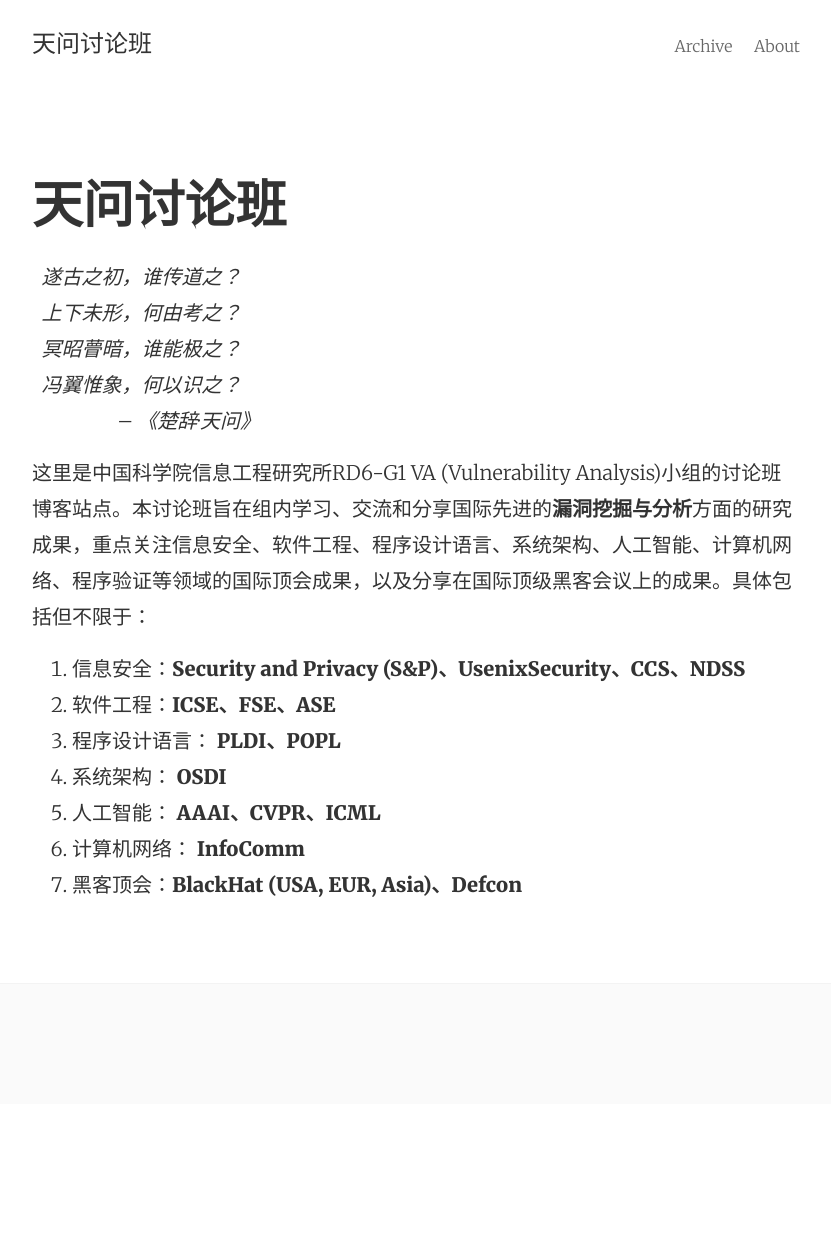
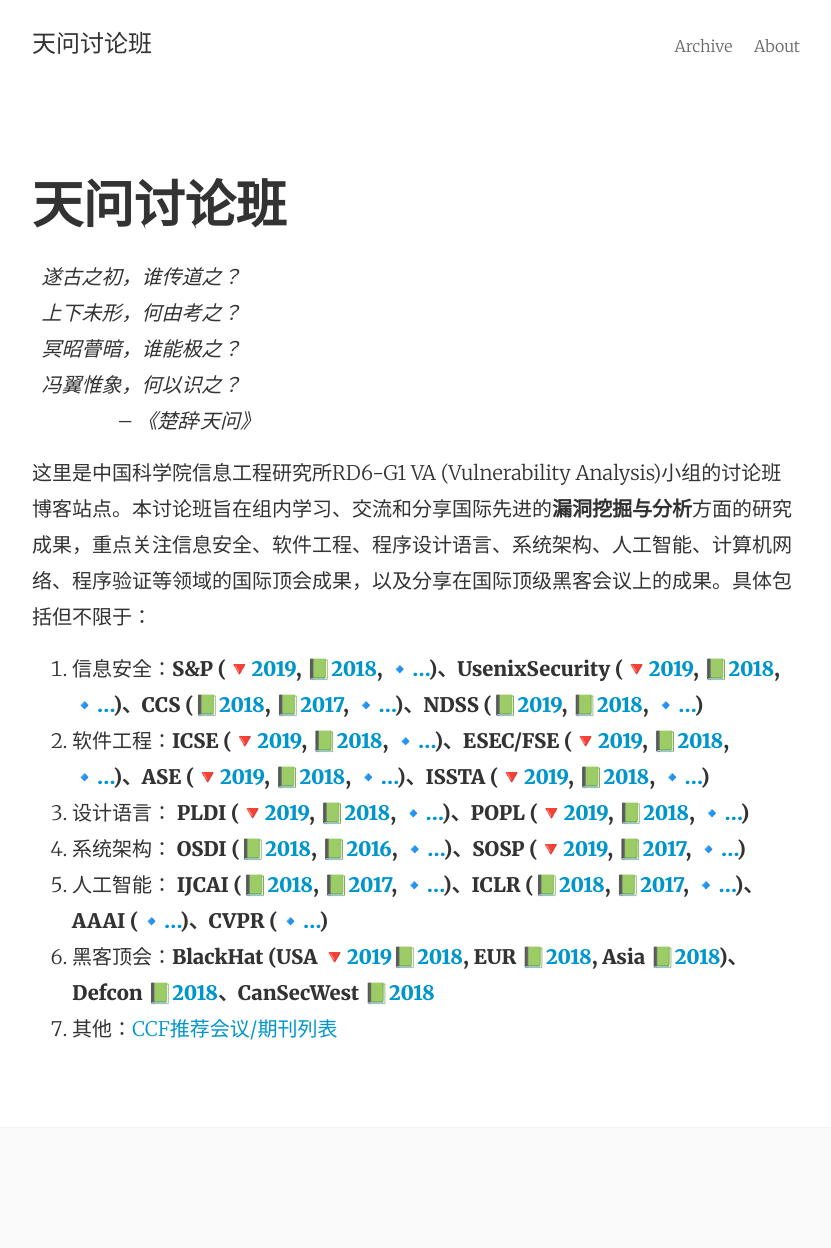
Before and after one commit to taolunban/taolunban.github.io, a Jekyll site: the page built from about.md, in a window 1280 px wide. Shown: the whole page, without its empty margins (224-1055 px from the left). Built offline with Jekyll 4.4.1, drawn with Linux system fonts in a browser that asks for light colours; before the commit the page ends 1104 px from its top, so only the background shows below that.

Commit message:
update conferences on about page

```diff
--- a/about.md
+++ b/about.md
@@ -14,10 +14,15 @@ permalink: /about/
 
 这里是中国科学院信息工程研究所RD6-G1 VA (Vulnerability Analysis)小组的讨论班博客站点。本讨论班旨在组内学习、交流和分享国际先进的**漏洞挖掘与分析**方面的研究成果，重点关注信息安全、软件工程、程序设计语言、系统架构、人工智能、计算机网络、程序验证等领域的国际顶会成果，以及分享在国际顶级黑客会议上的成果。具体包括但不限于：
 
-  1. 信息安全：**Security and Privacy (S&P)、UsenixSecurity、CCS、NDSS**
-  2. 软件工程：**ICSE、FSE、ASE**
-  3. 程序设计语言： **PLDI、POPL**
-  4. 系统架构： **OSDI**
-  5. 人工智能： **AAAI、CVPR、ICML**
-  6. 计算机网络： **InfoComm**
-  7. 黑客顶会：**BlackHat (USA, EUR, Asia)、Defcon**
+   1. 信息安全：**S&P (&#x1F53B;[2019](https://www.ieee-security.org/TC/SP2019/), &#x1F4D7;[2018](https://www.ieee-security.org/TC/SP2018/program.html), &#x1F539;[...](https://dblp.uni-trier.de/db/conf/sp/))、UsenixSecurity (&#x1F53B;[2019](https://www.usenix.org/conference/usenixsecurity19), &#x1F4D7;[2018](https://www.usenix.org/conference/usenixsecurity18/technical-sessions), &#x1F539;[...](https://dblp.uni-trier.de/db/conf/uss/))、CCS (&#x1F4D7;[2018](https://www.sigsac.org/ccs/CCS2018/program/), &#x1F4D7;[2017](https://acmccs.github.io/papers/), &#x1F539;[...](https://dblp.uni-trier.de/db/conf/ccs/))、NDSS (&#x1F4D7;[2019](https://www.ndss-symposium.org/ndss-program/ndss-symposium-2019-program/), &#x1F4D7;[2018](https://www.ndss-symposium.org/ndss2018/programme/), &#x1F539;[...](https://dblp.uni-trier.de/db/conf/ndss/))**
+  2. 软件工程：**ICSE (&#x1F53B;[2019](https://2019.icse-conferences.org/), &#x1F4D7;[2018](http://conferences.computer.org/icse/2018/#!/toc/0), &#x1F539;[...](http://dblp.uni-trier.de/db/conf/icse/))、ESEC/FSE (&#x1F53B;[2019](https://esec-fse19.ut.ee/), &#x1F4D7;[2018](https://2018.fseconference.org/program/program-fse-2018), &#x1F539;[...](
+http://dblp.uni-trier.de/db/conf/sigsoft/))、ASE (&#x1F53B;[2019](https://2019.ase-conferences.org/), &#x1F4D7;[2018](http://www.ase2018.com/?p=program), &#x1F539;[...](http://dblp.uni-trier.de/db/conf/kbse/))、ISSTA (&#x1F53B;[2019](https://conf.researchr.org/home/issta-2019), &#x1F4D7;[2018](https://conf.researchr.org/track/issta-2018/issta-2018-Technical-Papers), &#x1F539;[...](
+http://dblp.uni-trier.de/db/conf/issta/))**
+  3. 设计语言： **PLDI (&#x1F53B;[2019](https://pldi19.sigplan.org/), &#x1F4D7;[2018](https://pldi18.sigplan.org/track/pldi-2018-papers), &#x1F539;[...](https://pldi18.sigplan.org/))、POPL (&#x1F53B;[2019](https://popl19.sigplan.org/), &#x1F4D7;[2018](https://popl18.sigplan.org/track/POPL-2018-papers), &#x1F539;[...](http://dblp.uni-trier.de/db/conf/popl/))**
+  4. 系统架构： **OSDI (&#x1F4D7;[2018](https://www.usenix.org/conference/osdi18/technical-sessions), &#x1F4D7;[2016](https://www.usenix.org/conference/osdi16/program), &#x1F539;[...](https://www.usenix.org/conference/osdi16/program))、SOSP (&#x1F53B;[2019](https://sosp19.rcs.uwaterloo.ca/index.html), &#x1F4D7;[2017](https://www.sigops.org/s/conferences/sosp/2017/program.html), &#x1F539;[...](
+http://dblp.uni-trier.de/db/conf/sosp/))**
+  5. 人工智能： **IJCAI (&#x1F4D7;[2018](https://www.ijcai.org/proceedings/2018/), &#x1F4D7;[2017](https://www.ijcai.org/proceedings/2017/ ), &#x1F539;[...](http://dblp.uni-trier.de/db/conf/ijcai/))、ICLR (&#x1F4D7;[2018](https://iclr.cc/Conferences/2018/Schedule?type=Poster), &#x1F4D7;[2017](https://iclr.cc/archive/www/doku.php%3Fid=iclr2017:schedule.html), &#x1F539;[...](https://iclr.cc/))、AAAI (&#x1F539;[...](
+http://dblp.uni-trier.de/db/conf/aaai/))、CVPR (&#x1F539;[...](
+http://dblp.uni-trier.de/db/conf/cvpr/))**
+  6. 黑客顶会：**BlackHat (USA &#x1F53B;[2019](https://www.blackhat.com/us-19/)&#x1F4D7;[2018](https://www.blackhat.com/us-18/briefings/schedule/), EUR &#x1F4D7;[2018](https://www.blackhat.com/eu-18/briefings/schedule/index.html), Asia &#x1F4D7;[2018](https://www.blackhat.com/asia-18/briefings/schedule/index.html))、Defcon &#x1F4D7;[2018](https://defcon.org/html/links/dc-archives/dc-26-archive.html)、CanSecWest &#x1F4D7;[2018](https://cansecwest.com/slides.html)**
+  7. 其他：[CCF推荐会议/期刊列表](https://www.ccf.org.cn/xspj/gyml/)
```
